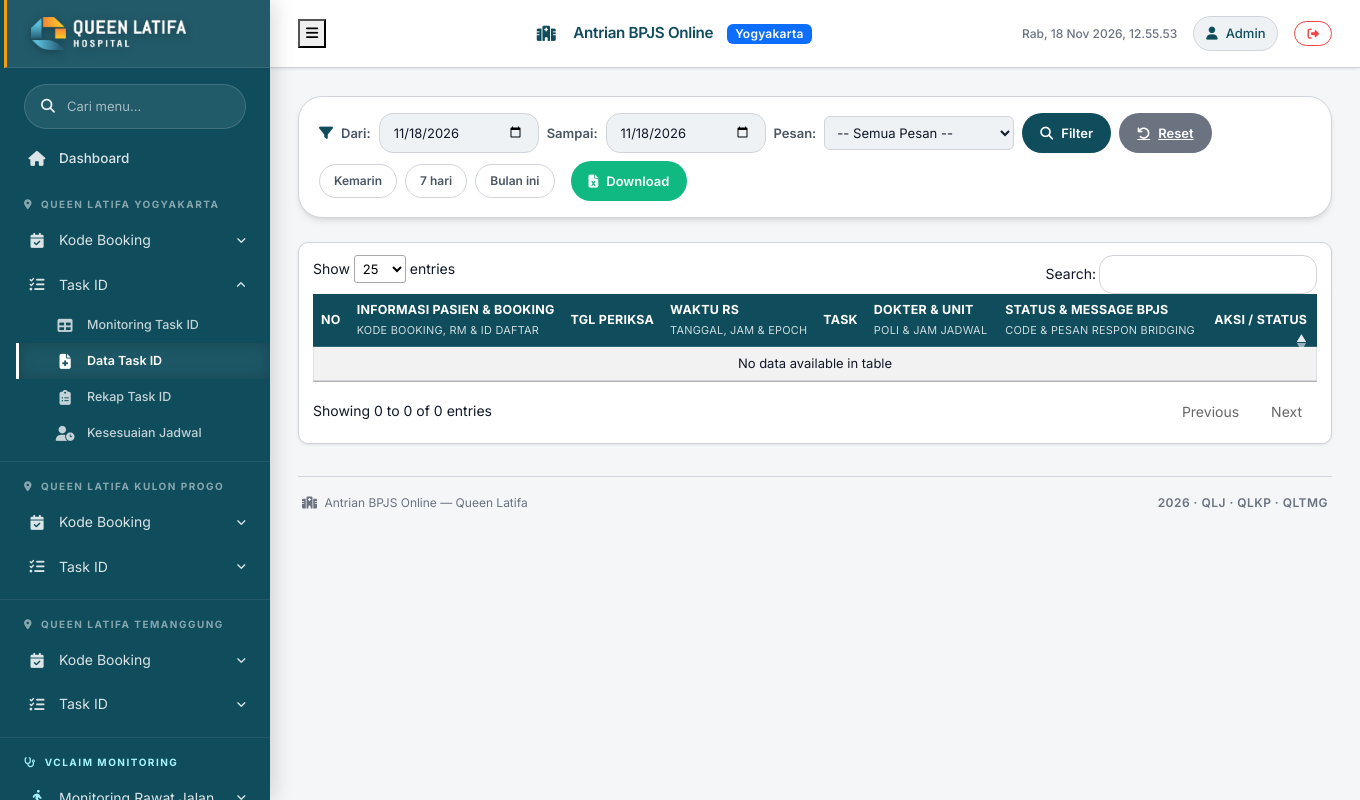
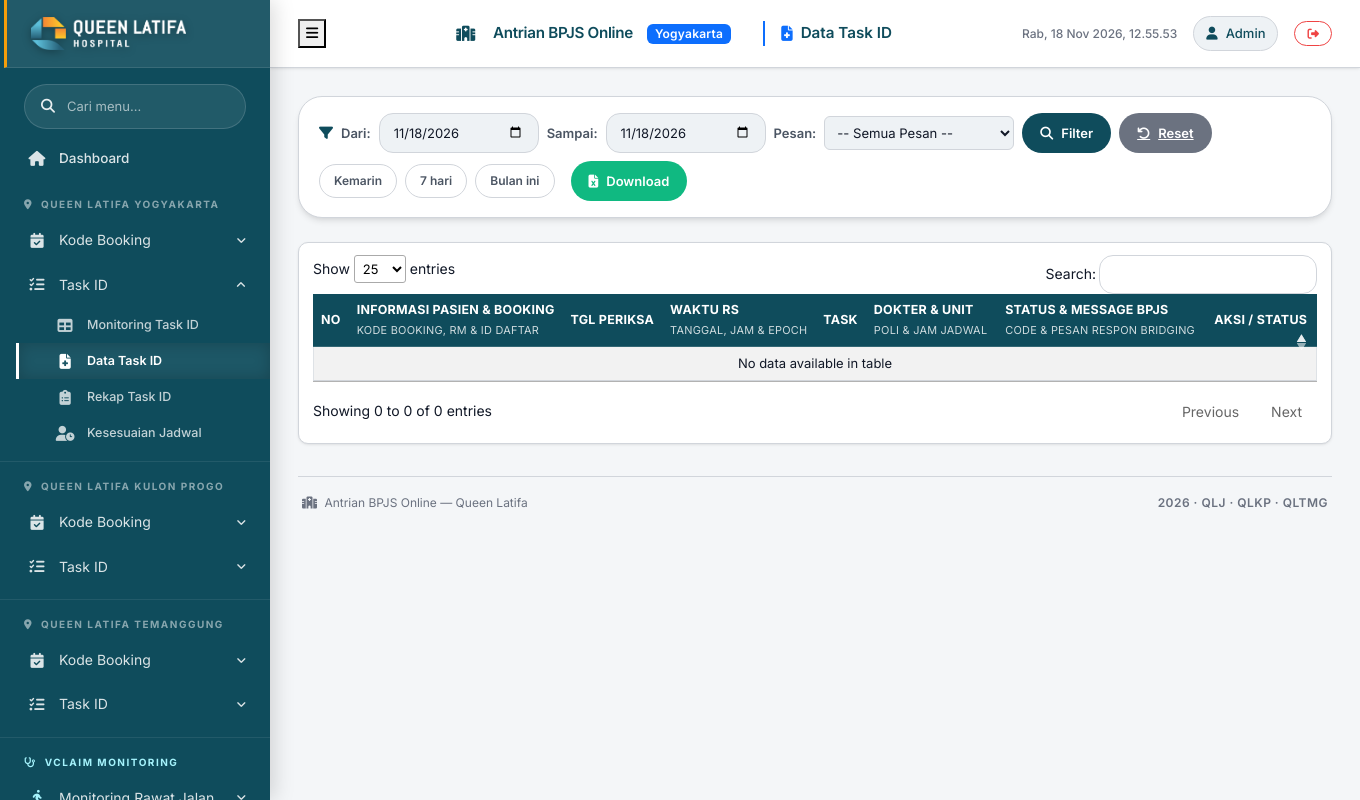
Before and after one commit to AndriSetyawan2014/antrianbpjs, a Laravel app: page /TaskID in a window 1360 px wide. Run offline with Laravel 9, Linux system fonts and the light colour scheme; the visitor is signed in with stand-in values (Sample User, id 1); tables that the repository leaves empty hold one stand-in row (values such as "Sample post"); style sheets or scripts are compiled from the project's sources; some libraries are stand-ins or nearby versions.

Commit message:
feat: add admin layouts, dashboard views, and region partials for BPJS queue monitoring

```diff
--- a/resources/views/dashboard/index.blade.php
+++ b/resources/views/dashboard/index.blade.php
@@ -3,7 +3,7 @@
 {{-- index.css sudah dimuat global via @vite di layouts/admin --}}
 
 @section('page_title')
-    <h1 class="page-title"><i class="fas fa-tachometer-alt me-2 text-primary"></i>Dashboard</h1>
+    <i class="fas fa-tachometer-alt me-2 text-primary"></i>Dashboard
 @endsection
 
 @section('page_subtitle')
--- a/resources/views/layouts/admin.blade.php
+++ b/resources/views/layouts/admin.blade.php
@@ -57,7 +57,7 @@
                     $currentBranchName = 'Kulon Progo';
                 } elseif (Request::is('qltmg*') || Request::is('*qltmg*')) {
                     $currentBranchName = 'Temanggung';
-                } elseif (Request::is('TaskID*') || Request::is('taskid*') || Request::is('*taskid*') || Request::is('data_kodebooking_jogja*') || Request::is('rekap_kodebooking*') || Request::is('monitoring_taskid*')) {
+                } elseif (Request::is('TaskID*') || Request::is('taskid*') || Request::is('*taskid*') || Request::is('data_kodebooking_jogja*') || Request::is('rekap_kodebooking*') || Request::is('monitoring_taskid*') || Request::is('kesesuaian_jadwal*') || Request::is('sync_jadwal_bpjs*')) {
                     $currentBranchName = 'Yogyakarta';
                 }
             @endphp
@@ -101,8 +101,8 @@
                     {{-- Flash Messages --}}
                     @include('components.flash')
 
-                    {{-- Page Header & Breadcrumb --}}
-                    @if(isset($pageTitle) || $__env->hasSection('page_header'))
+                    {{-- Page Header & Breadcrumb (Opsi B: judul dipusatkan di navbar atas) --}}
+                    @if($__env->hasSection('page_header'))
                         <div class="page-header">
                             <div class="d-flex flex-wrap justify-content-between align-items-center gap-2">
                                 <div>
--- a/resources/views/partials/kesesuaian-jadwal-page.blade.php
+++ b/resources/views/partials/kesesuaian-jadwal-page.blade.php
@@ -6,7 +6,7 @@
 --}}
 
 @section('page_title')
-    <h1 class="page-title"><i class="fas fa-user-clock me-2 text-primary"></i>Kesesuaian Jadwal Dokter — {{ $branchTitle }}</h1>
+    <i class="fas fa-user-clock me-2 text-primary"></i>Kesesuaian Jadwal Dokter — {{ $branchTitle }}
 @endsection
 
 @section('page_subtitle')
--- a/resources/views/partials/kodebooking-page.blade.php
+++ b/resources/views/partials/kodebooking-page.blade.php
@@ -6,7 +6,7 @@
 --}}
 
 @section('page_title')
-    <h1 class="page-title"><i class="fas fa-calendar-check me-2 text-primary"></i>{{ $pageTitle }}</h1>
+    <i class="fas fa-calendar-check me-2 text-primary"></i>{{ $pageTitle }}
 @endsection
 
 @section('page_subtitle')
--- a/resources/views/partials/rekap-kodebooking-page.blade.php
+++ b/resources/views/partials/rekap-kodebooking-page.blade.php
@@ -4,7 +4,7 @@
 --}}
 
 @section('page_title')
-    <h1 class="page-title"><i class="fas fa-chart-bar me-2 text-primary"></i>{{ $pageTitle }}</h1>
+    <i class="fas fa-chart-bar me-2 text-primary"></i>{{ $pageTitle }}
 @endsection
 
 @section('page_subtitle')
--- a/resources/views/partials/rekap-taskid-page.blade.php
+++ b/resources/views/partials/rekap-taskid-page.blade.php
@@ -4,7 +4,7 @@
 --}}
 
 @section('page_title')
-    <h1 class="page-title"><i class="fas fa-clipboard-list me-2 text-primary"></i>{{ $pageTitle }}</h1>
+    <i class="fas fa-clipboard-list me-2 text-primary"></i>{{ $pageTitle }}
 @endsection
 
 @section('page_subtitle')
--- a/resources/views/partials/taskid-page.blade.php
+++ b/resources/views/partials/taskid-page.blade.php
@@ -2,9 +2,17 @@
   Partial DRY: halaman Data Task ID (QLJ / QLKP / QLTMG)
   Params: $pageTitle, $filterAction, $resetUrl, $exportUrl, $exportMode ('server'|'client'),
           $items, $startDate, $endDate, $tableId, $urlQL
-  Catatan: Partial ini HANYA berisi konten (tanpa @section wrapper).
+  Catatan: Partial ini mendefinisikan page_title, page_subtitle, dan konten.
            View induk bertanggung jawab membungkus dengan @section('content').
 --}}
+
+@section('page_title')
+    <i class="fas fa-file-medical me-2 text-primary"></i>{{ $pageTitle }}
+@endsection
+
+@section('page_subtitle')
+    Data detail Task ID antrian bridging BPJS
+@endsection
 
 <style>
 .taskid-table-wrap {
--- a/resources/views/settings/index.blade.php
+++ b/resources/views/settings/index.blade.php
@@ -1,7 +1,7 @@
 @extends('layouts.admin')
 
 @section('page_title')
-    <h1 class="page-title"><i class="fas fa-cogs me-2 text-primary"></i>Pengaturan Sistem</h1>
+    <i class="fas fa-cogs me-2 text-primary"></i>Pengaturan Sistem
 @endsection
 
 @section('page_subtitle')
--- a/resources/views/wablast/index.blade.php
+++ b/resources/views/wablast/index.blade.php
@@ -1,7 +1,7 @@
 @extends('layouts.admin')
 
 @section('page_title')
-    <h1 class="page-title"><i class="fab fa-whatsapp me-2 text-primary"></i>WhatsApp Blast</h1>
+    <i class="fab fa-whatsapp me-2 text-primary"></i>WhatsApp Blast
 @endsection
 
 @section('page_subtitle')
```
